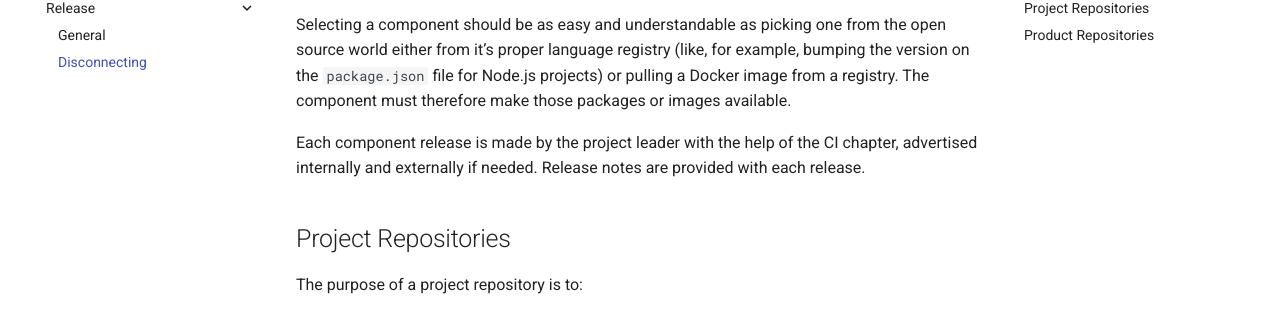
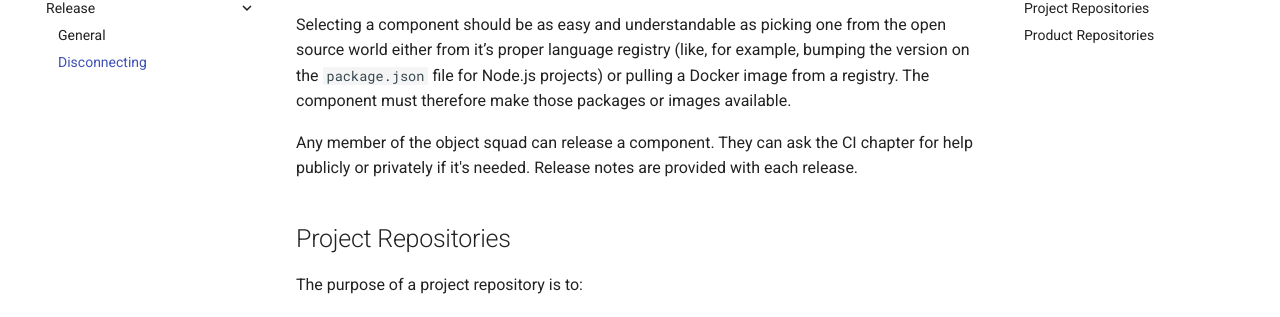
Before and after one commit to scality/Zenko-RFCs, an MkDocs documentation site: the page built from docs/release/disconnecting.md, in a window 1280 px wide and 900 px high, scrolled down 604 px. Shown: the part 127-444 px from the top of the window. Built offline with MkDocs 1.6.1 and Material for MkDocs 9.7.7, drawn with Linux system fonts in a browser that asks for light colours; comment, search, counter and statistics services are not loaded.

Commit message:
Adapting releases for the new squad/pod model

```diff
--- a/docs/release/disconnecting.md
+++ b/docs/release/disconnecting.md
@@ -23,7 +23,7 @@ The number of component releases, therefore, does not affect the product release
 Selecting a component should be as easy and understandable as picking one from the open source world either from it’s proper language registry (like, for example, bumping the version on the `package.json` file for Node.js projects) or pulling a Docker image from a registry.
 The component must therefore make those packages or images available.
 
-Each component release is made by the project leader with the help of the CI chapter, advertised internally and externally if needed.
+Any member of the object squad can release a component. They can ask the CI chapter for help publicly or privately if it's needed.
 Release notes are provided with each release.
 
 ## Project Repositories
```
